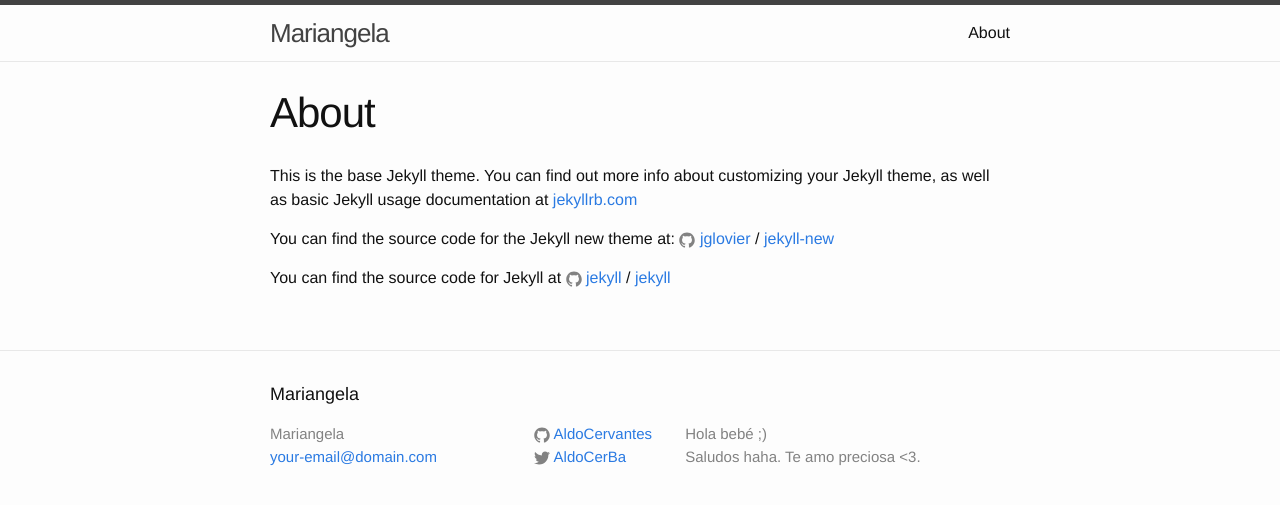
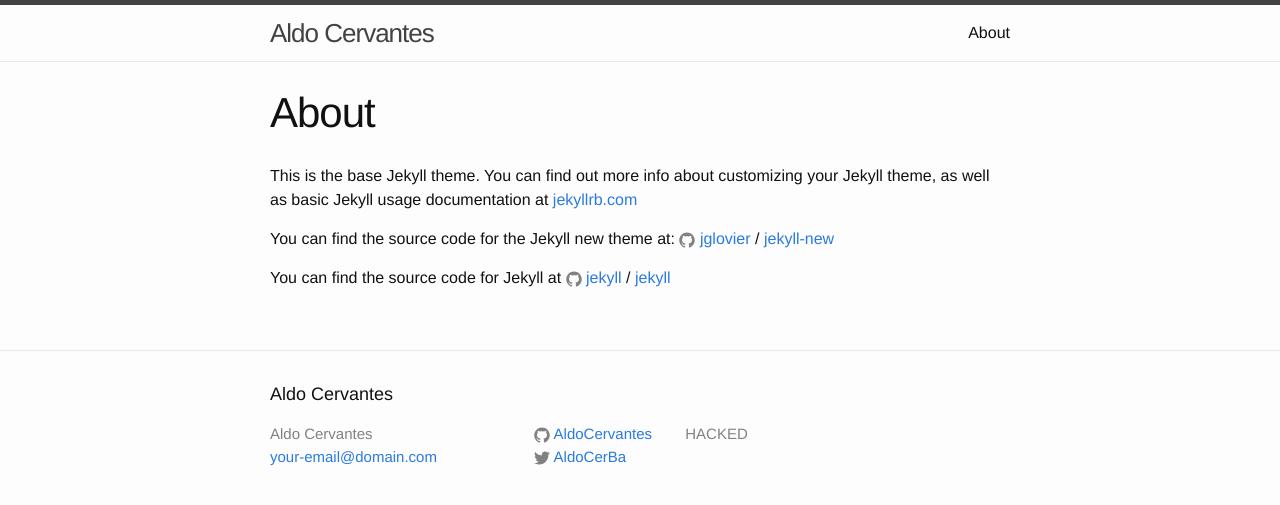
Before and after one commit to AldoCervantes/AldoCervantes.github.io, a Jekyll site: the page built from about.md, in a window 1280 px wide. Shown: the top 505 px of the page. Built offline with Jekyll 4.4.1, drawn with Linux system fonts in a browser that asks for light colours.

Commit message:
Update _config.yml

```diff
--- a/_config.yml
+++ b/_config.yml
@@ -6,11 +6,10 @@
 # 'jekyll serve'. If you change this file, please restart the server process.
 
 # Site settings
-title: Mariangela
+title: Aldo Cervantes
 email: your-email@domain.com
 description: > # this means to ignore newlines until "baseurl:"
-  Hola bebé ;) <br>
-  Saludos haha. Te amo preciosa <3.
+ HACKED
 baseurl: "" # the subpath of your site, e.g. /blog
 url: "http://yourdomain.com" # the base hostname & protocol for your site
 twitter_username: AldoCerBa
```
